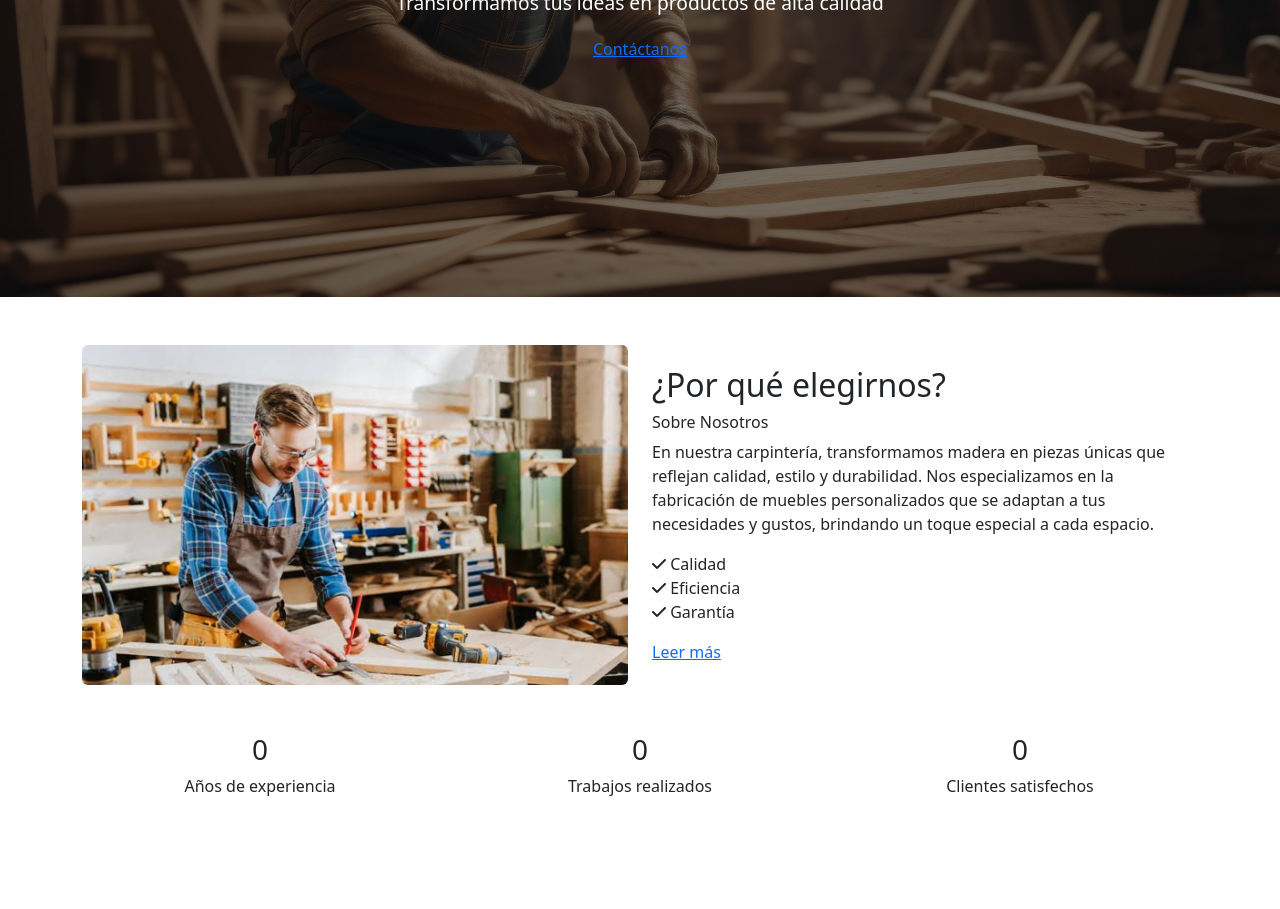
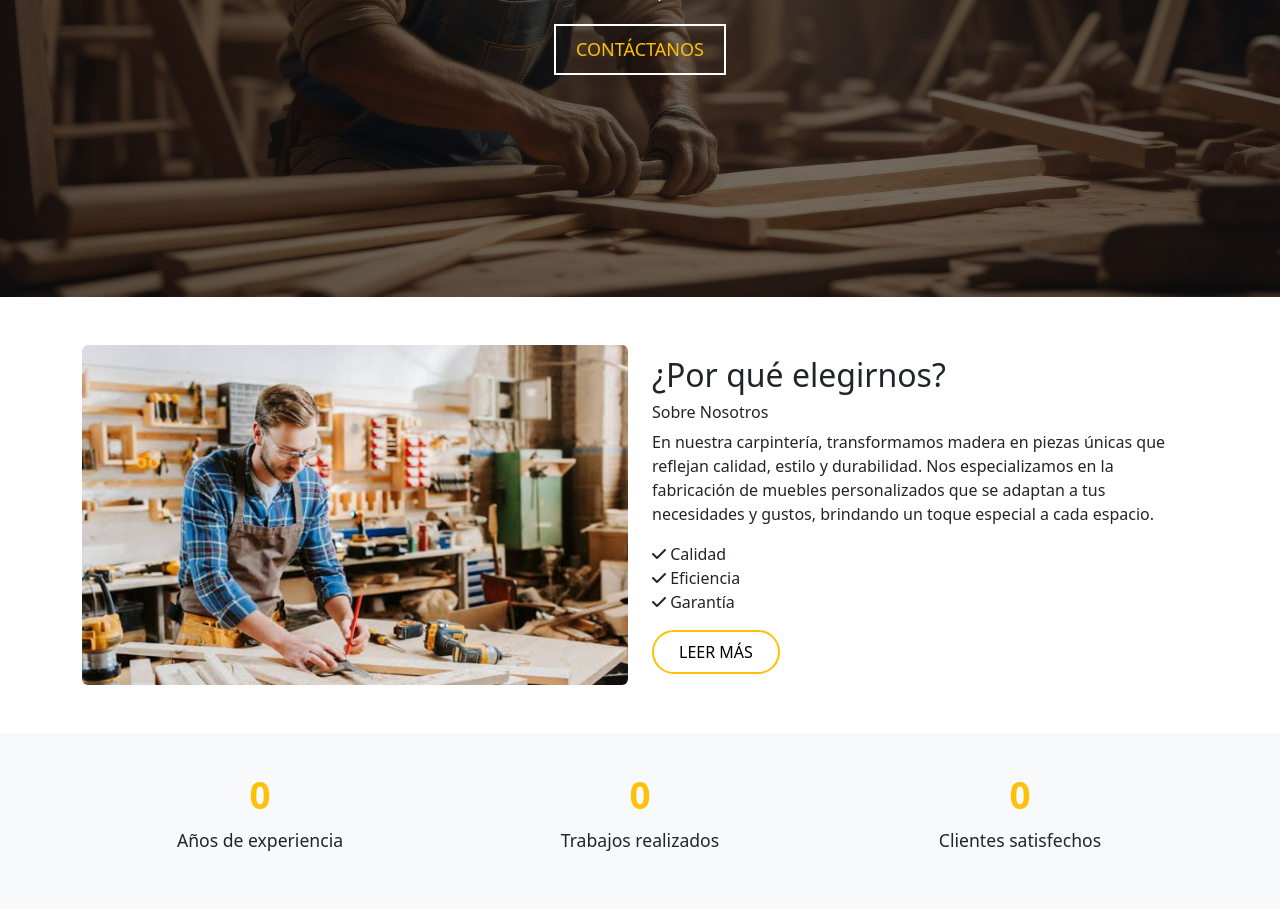
Before and after one commit to rolandocrz/carpinteria, a plain HTML site: page index.html in a window 1280 px wide. Shown: the part 359-1268 px from the top of the page. Before the commit the page ends 1173 px from the top, so only its background shows below. Drawn offline with Linux system fonts and the light colour scheme.

Commit message:
Se agregaron estilos a la seccion de estadisticas y a los botones

```diff
--- a/css/style.css
+++ b/css/style.css
@@ -47,3 +47,60 @@
 .hero-section .text-highlight {
   color: #ffc107;
 }
+
+/* Estadísticas Estilos */
+.estadisticas {
+  background-color: #f8f9fa;
+  padding: 40px 0;
+}
+
+.estadisticas h3 {
+  color: #ffc107;
+  font-size: 2rem;
+  margin-bottom: 10px;
+}
+
+.estadisticas p {
+  font-size: 1.1rem;
+}
+
+.estadisticas h3 {
+  font-size: 2.3rem;
+  font-weight: 700;
+}
+
+/* BOTON */
+.boton-contacto {
+  display: inline-block;
+  padding: 10px 20px;
+  border: 2px solid #fff;
+  text-decoration: none;
+  color: #ffc107;
+  text-transform: uppercase;
+  font-size: 18px;
+  font-weight: 800px;
+}
+
+.boton-contacto:hover {
+  background-color: #ffc107;
+  color: #fff;
+  transition: 0.5s;
+}
+
+.boton-contacto1 {
+  display: inline-block;
+  padding: 8px 25px;
+  border: 2px solid #ffc107;
+  text-decoration: none;
+  color: #000;
+  text-transform: uppercase;
+  font-size: 16px;
+  font-weight: 800px;
+  border-radius: 40px;
+}
+
+.boton-contacto1:hover {
+  background-color: #ffc107;
+  color: #fff;
+  transition: 0.5s;
+}
```
